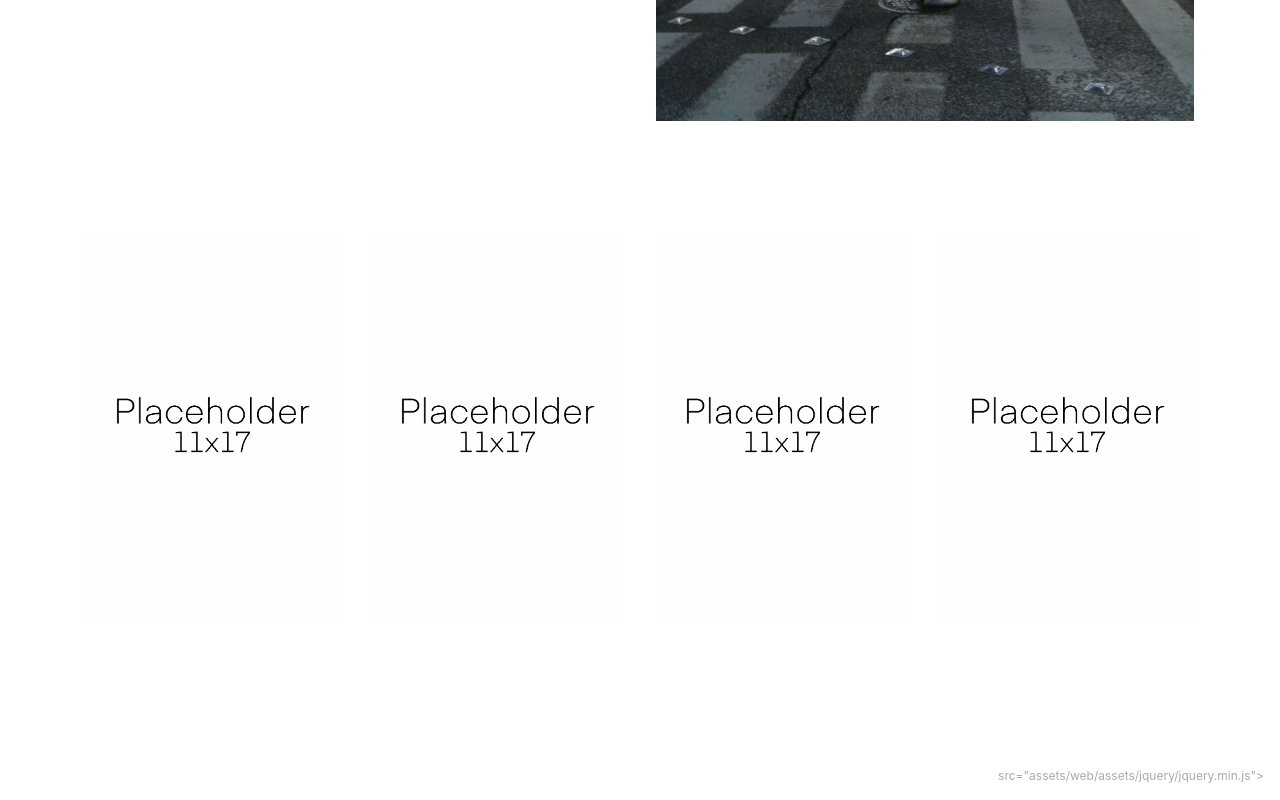
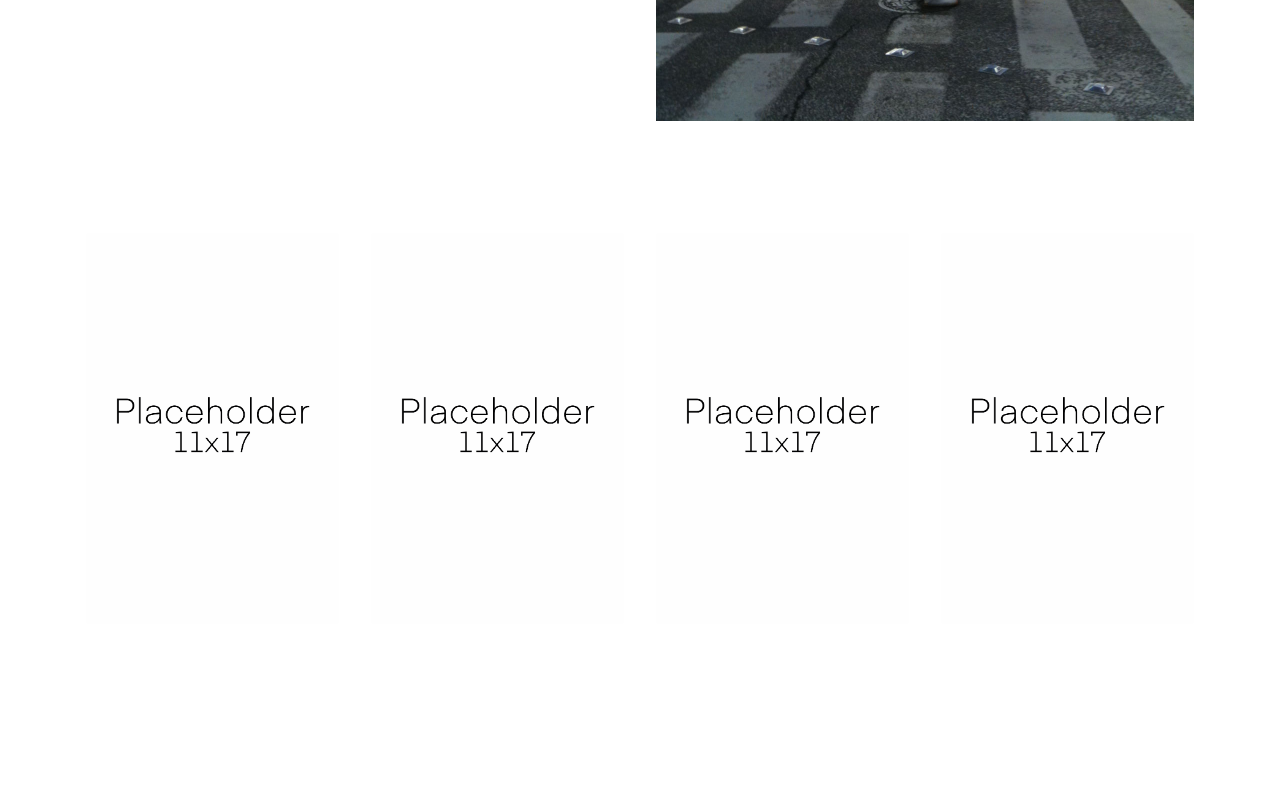
Before and after one commit to carsonthorn/carsonthorn.github.io, a plain HTML site: page about.html in a window 1280 px wide. Shown: the part 705-1505 px from the top of the page. After the commit the page ends 1457 px from the top, so only its background shows below. Drawn offline with Linux system fonts and the light colour scheme.

Commit message:
Update about.html

```diff
--- a/about.html
+++ b/about.html
@@ -136,7 +136,7 @@
             </div>
         </div>
     </div>
-</section><section style="background-color: #fff; font-family: -apple-system, BlinkMacSystemFont, 'Segoe UI', 'Roboto', 'Helvetica Neue', Arial, sans-serif; color:#aaa; font-size:12px; padding: 0; align-items: center; display: flex;"><a href="https://mobirise.site/d" style="flex: 1 1; height: 3rem; padding-left: 1rem;"></a><p style="flex: 0 0 auto; margin:0; padding-right:1rem;"> src="assets/web/assets/jquery/jquery.min.js"></script>  <script src="assets/popper/popper.min.js"></script>  <script src="assets/tether/tether.min.js"></script>  <script src="assets/bootstrap/js/bootstrap.min.js"></script>  <script src="assets/smoothscroll/smooth-scroll.js"></script>  <script src="assets/dropdown/js/nav-dropdown.js"></script>  <script src="assets/dropdown/js/navbar-dropdown.js"></script>  <script src="assets/touchswipe/jquery.touch-swipe.min.js"></script>  <script src="assets/theme/js/script.js"></script>
+
 
 
 </body>
```
